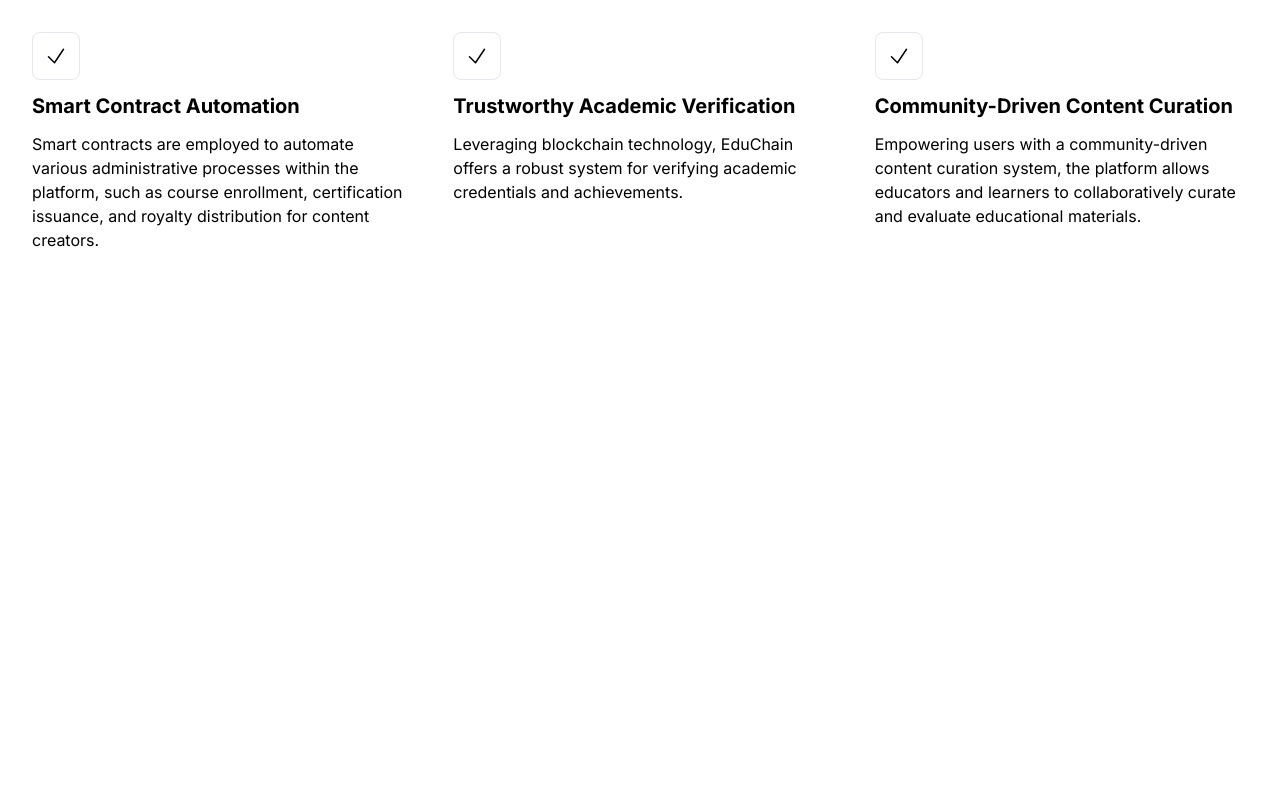
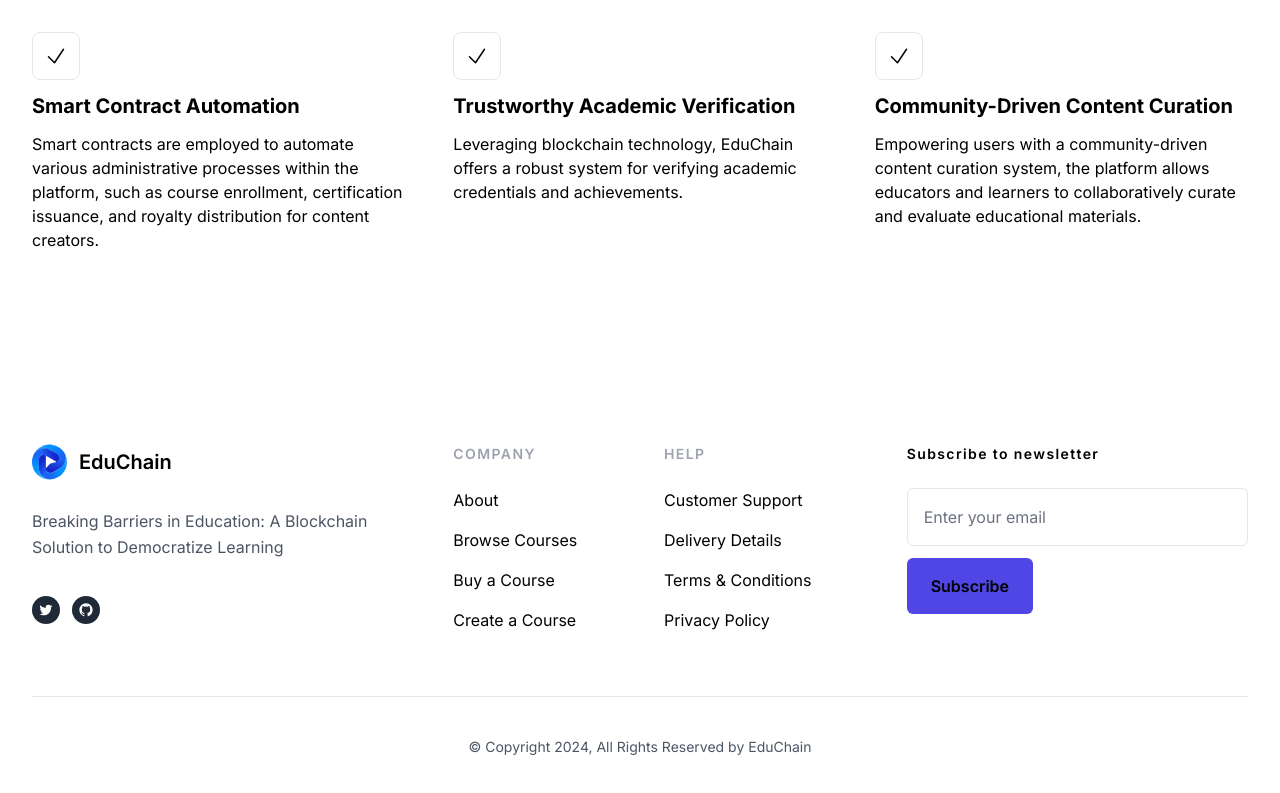
Before and after one commit to Sohamsk/Codeshastra-Educhain, a Next.js app: page / in a window 1280 px wide. Shown: the part 1056-1849 px from the top of the page. Before the commit the page ends 1404 px from the top, so only its background shows below. Built offline with nearby package versions, Linux system fonts and the light colour scheme; no server answers.

Commit message:
Finished building Footer component

```diff
--- /dev/null
+++ b/app/components/Footer.jsx
@@ -0,0 +1,124 @@
+import Link from "next/link";
+
+const Footer = () => {
+    return (
+        <section className="py-10 sm:pt-16 lg:pt-24">
+            <div className="px-4 mx-auto sm:px-6 lg:px-8 max-w-7xl">
+                <div className="grid grid-cols-2 md:col-span-3 lg:grid-cols-6 gap-y-16 gap-x-12">
+                    <div className="col-span-2 md:col-span-3 lg:col-span-2 lg:pr-8">
+                        <Link href="/" className="flex items-center">
+                            <img src="/logo.svg" className="mr-3 h-6 sm:h-9" alt="EduChain Logo" />
+                            <span className="self-center text-xl font-semibold whitespace-nowrap dark:text-white">EduChain</span>
+                        </Link>
+
+                        <p className="text-base leading-relaxed text-gray-600 mt-7">Breaking Barriers in Education: A Blockchain Solution to Democratize Learning</p>
+
+                        <ul className="flex items-center space-x-3 mt-9">
+                            <li>
+                                <Link href="https://twitter.com/0xgauravv" target="_blank" className="flex items-center justify-center text-white transition-all duration-200 bg-gray-800 rounded-full w-7 h-7 hover:bg-blue-600 focus:bg-blue-600">
+                                    <svg className="w-4 h-4" xmlns="http://www.w3.org/2000/svg" viewBox="0 0 24 24" fill="currentColor">
+                                        <path
+                                            d="M19.633 7.997c.013.175.013.349.013.523 0 5.325-4.053 11.461-11.46 11.461-2.282 0-4.402-.661-6.186-1.809.324.037.636.05.973.05a8.07 8.07 0 0 0 5.001-1.721 4.036 4.036 0 0 1-3.767-2.793c.249.037.499.062.761.062.361 0 .724-.05 1.061-.137a4.027 4.027 0 0 1-3.23-3.953v-.05c.537.299 1.16.486 1.82.511a4.022 4.022 0 0 1-1.796-3.354c0-.748.199-1.434.548-2.032a11.457 11.457 0 0 0 8.306 4.215c-.062-.3-.1-.611-.1-.923a4.026 4.026 0 0 1 4.028-4.028c1.16 0 2.207.486 2.943 1.272a7.957 7.957 0 0 0 2.556-.973 4.02 4.02 0 0 1-1.771 2.22 8.073 8.073 0 0 0 2.319-.624 8.645 8.645 0 0 1-2.019 2.083z"
+                                        ></path>
+                                    </svg>
+                                </Link>
+                            </li>
+
+                            <li>
+                                <Link href="https://github.com/Sohamsk/Codeshastra-koolKidzKlub" target="_blank" className="flex items-center justify-center text-white transition-all duration-200 bg-gray-800 rounded-full w-7 h-7 hover:bg-blue-600 focus:bg-blue-600">
+                                    <svg className="w-4 h-4" xmlns="http://www.w3.org/2000/svg" viewBox="0 0 24 24" fill="currentColor">
+                                        <path
+                                            fill-rule="evenodd"
+                                            clip-rule="evenodd"
+                                            d="M12.026 2c-5.509 0-9.974 4.465-9.974 9.974 0 4.406 2.857 8.145 6.821 9.465.499.09.679-.217.679-.481 0-.237-.008-.865-.011-1.696-2.775.602-3.361-1.338-3.361-1.338-.452-1.152-1.107-1.459-1.107-1.459-.905-.619.069-.605.069-.605 1.002.07 1.527 1.028 1.527 1.028.89 1.524 2.336 1.084 2.902.829.091-.645.351-1.085.635-1.334-2.214-.251-4.542-1.107-4.542-4.93 0-1.087.389-1.979 1.024-2.675-.101-.253-.446-1.268.099-2.64 0 0 .837-.269 2.742 1.021a9.582 9.582 0 0 1 2.496-.336 9.554 9.554 0 0 1 2.496.336c1.906-1.291 2.742-1.021 2.742-1.021.545 1.372.203 2.387.099 2.64.64.696 1.024 1.587 1.024 2.675 0 3.833-2.33 4.675-4.552 4.922.355.308.675.916.675 1.846 0 1.334-.012 2.41-.012 2.737 0 .267.178.577.687.479C19.146 20.115 22 16.379 22 11.974 22 6.465 17.535 2 12.026 2z"
+                                        ></path>
+                                    </svg>
+                                </Link>
+                            </li>
+                        </ul>
+                    </div>
+
+                    <div>
+                        <p className="text-sm font-semibold tracking-widest text-gray-400 uppercase">Company</p>
+
+                        <ul className="mt-6 space-y-4">
+                            <li>
+                                <Link href="/about" title="" className="flex text-base text-black transition-all duration-200 hover:text-blue-600 focus:text-blue-600">
+                                    About
+                                </Link>
+                            </li>
+
+                            <li>
+                                <Link href="/browse" title="" className="flex text-base text-black transition-all duration-200 hover:text-blue-600 focus:text-blue-600">
+                                    Browse Courses
+                                </Link>
+                            </li>
+
+                            <li>
+                                <Link href="/course/enrol" title="" className="flex text-base text-black transition-all duration-200 hover:text-blue-600 focus:text-blue-600">
+                                    Buy a Course
+                                </Link>
+                            </li>
+
+                            <li>
+                                <Link href="/course/create" title="" className="flex text-base text-black transition-all duration-200 hover:text-blue-600 focus:text-blue-600">
+                                    Create a Course
+                                </Link>
+                            </li>
+                        </ul>
+                    </div>
+
+                    <div>
+                        <p className="text-sm font-semibold tracking-widest text-gray-400 uppercase">Help</p>
+
+                        <ul className="mt-6 space-y-4">
+                            <li>
+                                <Link href="/" className="flex text-base text-black transition-all duration-200 hover:text-blue-600 focus:text-blue-600">
+                                    Customer Support
+                                </Link>
+                            </li>
+
+                            <li>
+                                <Link href="/" className="flex text-base text-black transition-all duration-200 hover:text-blue-600 focus:text-blue-600">
+                                    Delivery Details
+                                </Link>
+                            </li>
+
+                            <li>
+                                <Link href="/" className="flex text-base text-black transition-all duration-200 hover:text-blue-600 focus:text-blue-600">
+                                    Terms & Conditions
+                                </Link>
+                            </li>
+
+                            <li>
+                                <Link href="/" className="flex text-base text-black transition-all duration-200 hover:text-blue-600 focus:text-blue-600">
+                                    Privacy Policy
+                                </Link>
+                            </li>
+                        </ul>
+                    </div>
+
+                    <div className="col-span-2 md:col-span-1 lg:col-span-2 lg:pl-8">
+                        <p className="text-sm font-semibold tracking-widest text-black hover:text-indigo-600">Subscribe to newsletter</p>
+
+                        <form action="" method="POST" className="mt-6">
+                            <div>
+                                <label for="email" className="sr-only">Email</label>
+                                <input type="email" name="email" id="email" placeholder="Enter your email" className="block w-full p-4 text-black placeholder-gray-500 transition-all duration-200 bg-white border border-gray-200 rounded-md focus:outline-none focus:border-blue-600 caret-blue-600" />
+                            </div>
+
+                            <button type="submit" className="inline-flex items-center justify-center px-6 py-4 mt-3 font-semibold text-black transition-all duration-200 bg-indigo-600 hover:bg-black rounded-md hover:text-white focus:bg-blue-700">Subscribe</button>
+                        </form>
+                    </div>
+                </div>
+
+                <hr className="mt-16 mb-10 border-gray-200" />
+
+                <p className="text-sm text-center text-gray-600">© Copyright 2024, All Rights Reserved by EduChain</p>
+            </div>
+        </section>
+
+    )
+}
+
+export default Footer;
--- a/app/page.jsx
+++ b/app/page.jsx
@@ -1,4 +1,5 @@
 import Features from "./components/Features";
+import Footer from "./components/Footer";
 import Hero from "./components/Hero";
 
 const Home = () => {
@@ -6,6 +7,7 @@ const Home = () => {
     <>
       <Hero />
       <Features />
+      <Footer />
     </>
   );
 };
```
